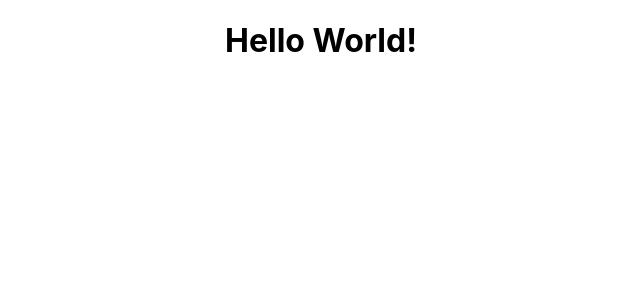
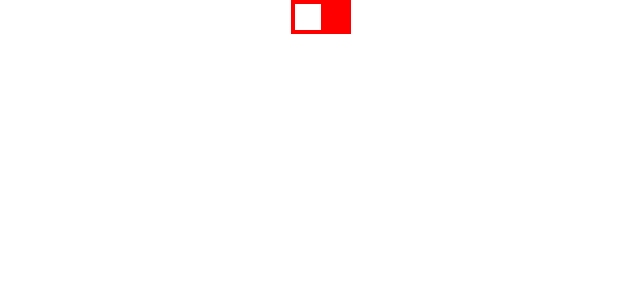
Before and after one commit to russmc/seneca-frontend-task, a React (Create React App) app: page / in a window 1280 px wide. Shown: the top 300 px of the page, without its empty margins (319-959 px from the left). Built offline with nearby package versions, Linux system fonts and the light colour scheme.

Commit message:
feat: added simple toggle switch

```diff
--- a/src/App.tsx
+++ b/src/App.tsx
@@ -1,10 +1,11 @@
 import React from 'react';
 import './App.css';
+import ToggleSwitch from './components/Toggle';
 
 function App() {
   return (
     <div className="App">
-      <h1>Hello World!</h1>
+      <ToggleSwitch />
     </div>
   );
 }
--- /dev/null
+++ b/src/components/Toggle.css
@@ -0,0 +1,40 @@
+.switch {
+    position: relative;
+    display: inline-block;
+    width: 60px;
+    height: 34px;
+
+    background-color: red;
+}
+
+.switch input {
+    opacity: 0;
+    width: 0;
+    height: 0;
+}
+
+.slider {
+    position: absolute;
+    cursor: pointer;
+
+    top: 0;
+    left: 0;
+    right: 0;
+    bottom: 0;
+}
+
+.slider::before {
+    position: absolute;
+    content: "";
+    height: 26px;
+    width: 26px;
+    left: 4px;
+    bottom: 4px;
+
+    background-color: white;
+    transition: 0.2s;
+}
+
+input:checked + .slider::before {
+    transform: translateX(26px);
+}
--- /dev/null
+++ b/src/components/Toggle.tsx
@@ -0,0 +1,24 @@
+import React, {useState} from "react";
+import './Toggle.css'
+
+interface SwitchProps {
+    isToggled: boolean;
+    onToggle: React.ChangeEventHandler<HTMLInputElement>;
+}
+
+function Switch({ isToggled, onToggle }: SwitchProps) {
+    return (
+        <label className="switch">
+            <input type="checkbox" checked={isToggled} onChange={onToggle} />
+            <span className="slider" />
+        </label>
+    );
+}
+
+export default function ToggleSwitch() {
+    const [isToggled, setToggle] = useState(false);
+
+    return (
+        <Switch isToggled={isToggled} onToggle={() => {setToggle(!isToggled)}} />
+    );
+}
```
